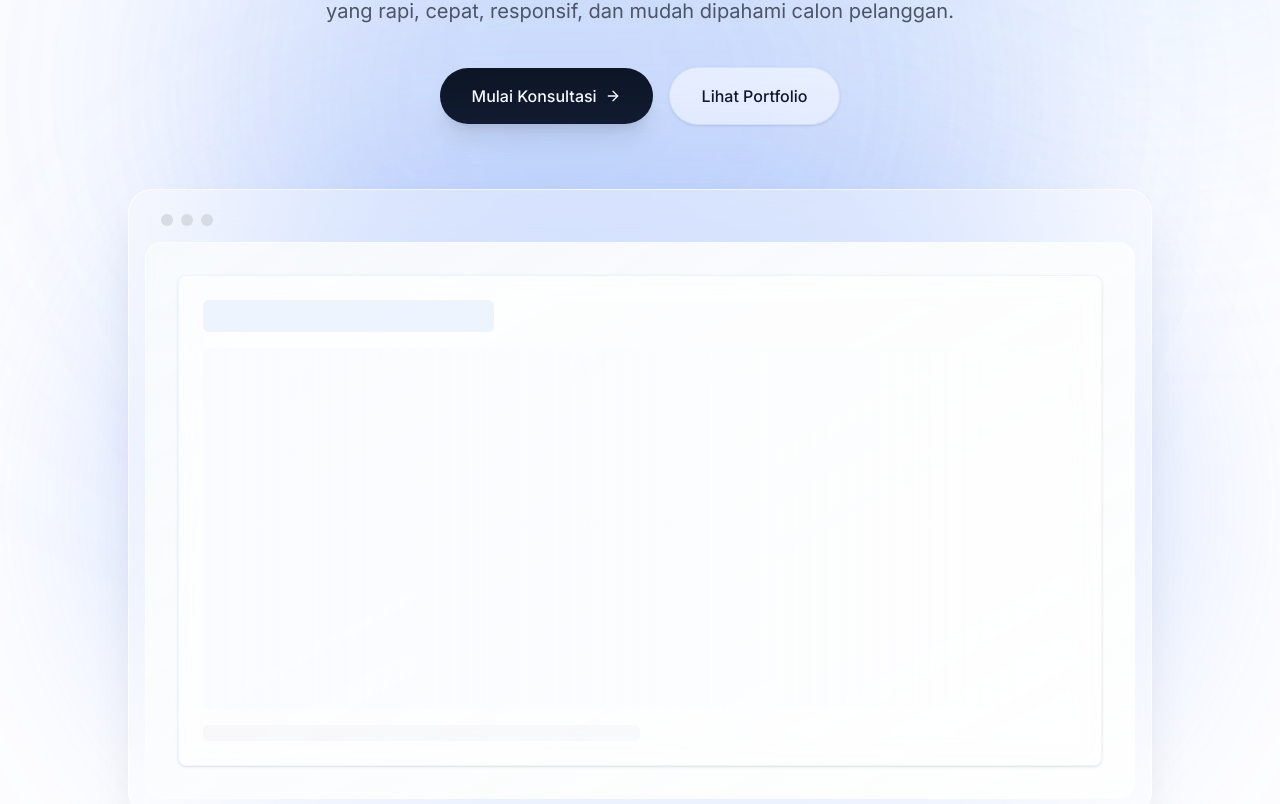
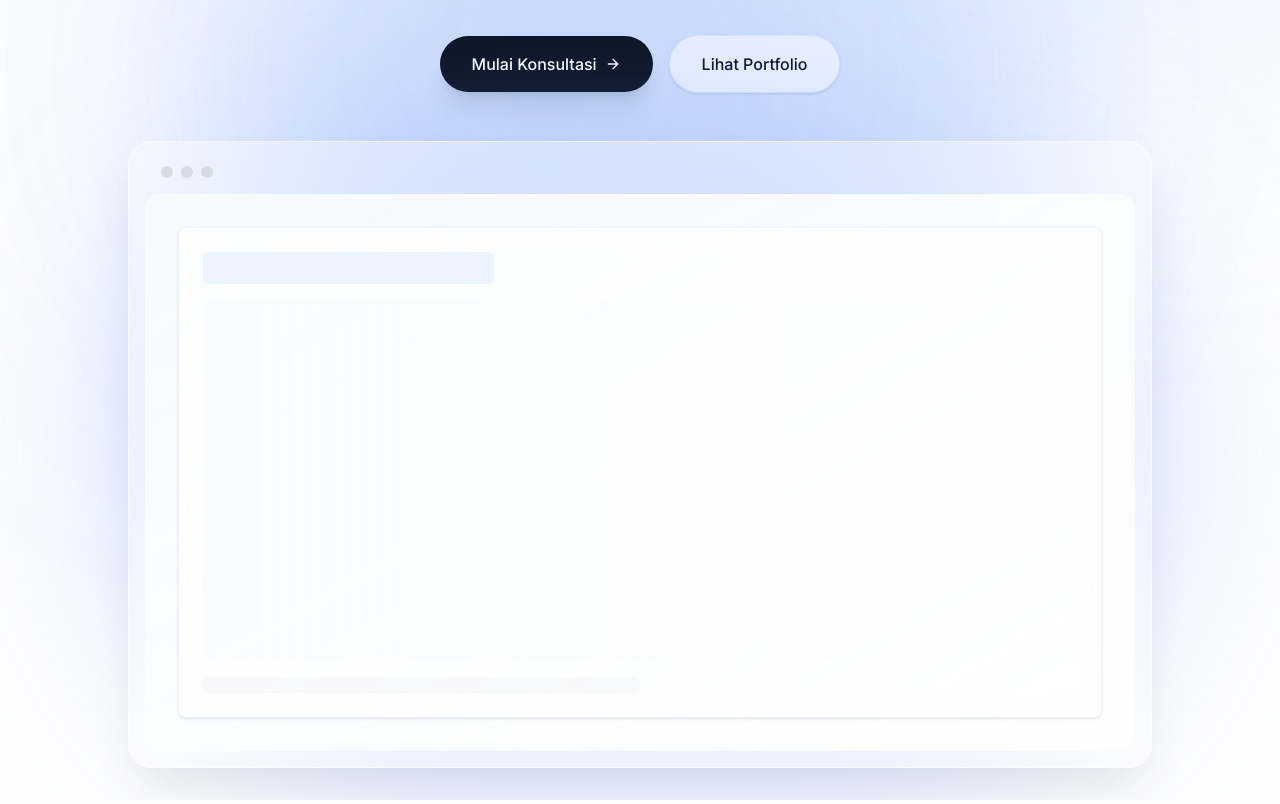
Before and after one commit to barrack3030-wq/NAKAMA-DIGITAL-UPGRADE, a React (Vite) app: page / in a window 1280 px wide. Shown: the part 674-1478 px from the top of the page. Built offline with nearby package versions, Linux system fonts and the light colour scheme.

Commit message:
UX: tighten hero spacing

```diff
--- a/src/components/Hero.tsx
+++ b/src/components/Hero.tsx
@@ -10,7 +10,7 @@ export default function Hero() {
   const { t } = useLanguage();
 
   return (
-    <section className="relative pt-28 pb-8 lg:pt-36 lg:pb-12 overflow-hidden">
+    <section className="relative pt-24 pb-6 lg:pt-28 lg:pb-8 overflow-hidden">
       {/* Diffused electric-blue light */}
       <div className="absolute top-1/2 left-1/2 -translate-x-1/2 -translate-y-1/2 w-[800px] h-[800px] bg-brand-500/15 blur-[120px] rounded-full pointer-events-none -z-10" />
 
@@ -73,7 +73,7 @@ export default function Hero() {
           animate={{ opacity: 1, y: 0 }}
           transition={{ duration: 1, delay: 0.4, ease: [0.16, 1, 0.3, 1] }}
           style={{ y, opacity }}
-          className="mt-12 md:mt-16 relative max-w-5xl mx-auto"
+          className="mt-8 md:mt-12 relative max-w-5xl mx-auto"
         >
           {/* Subtle blue glow behind device */}
           <div className="absolute inset-0 bg-brand-400/30 blur-[100px] rounded-full" />
```
